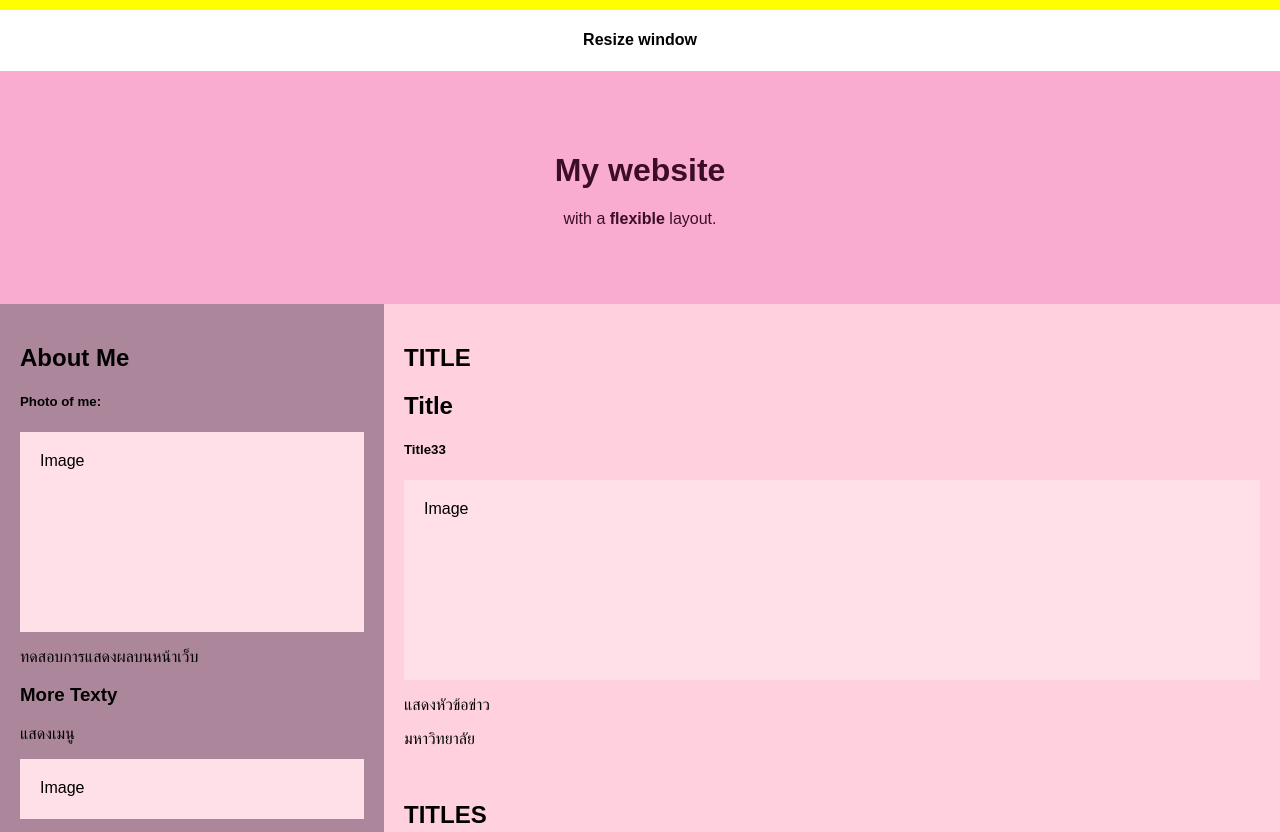
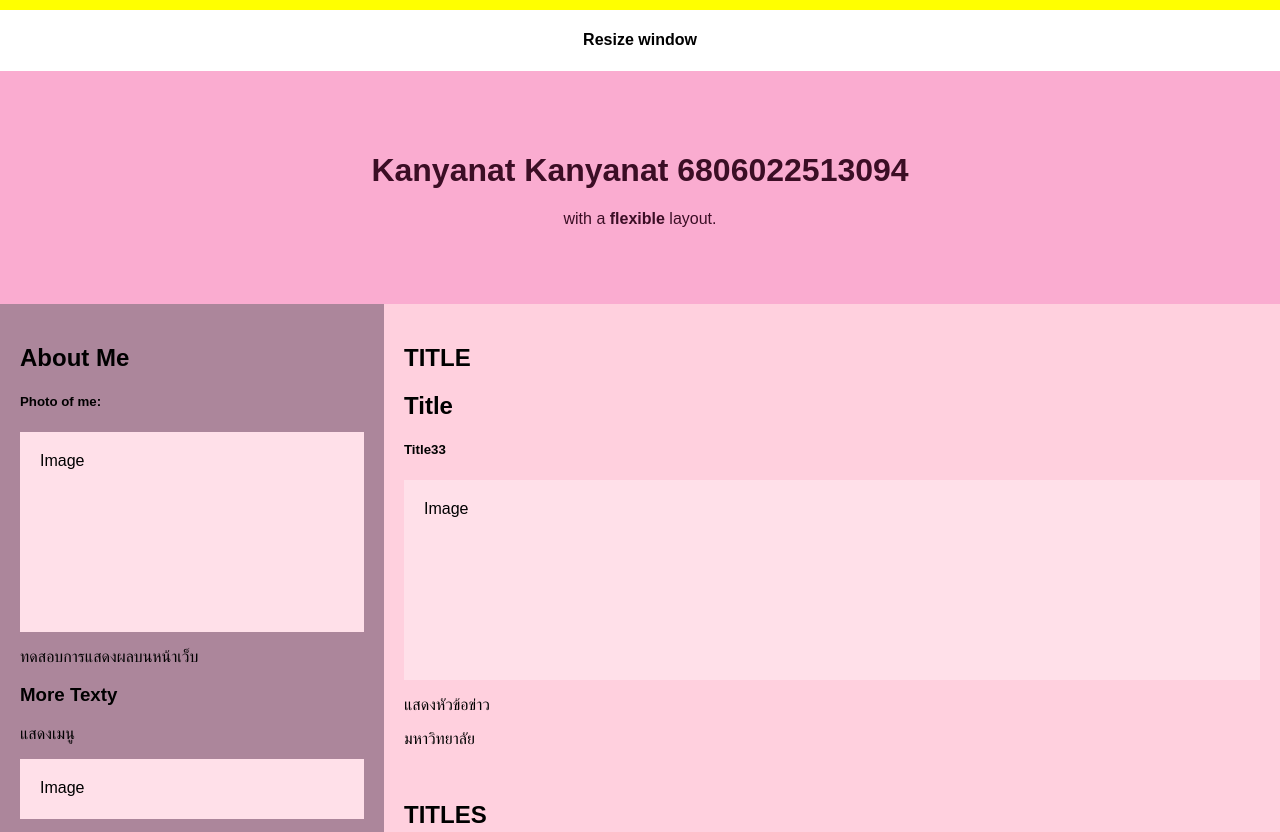
Before and after one commit to 0982871656Ice/intorINET, a plain HTML site: page res1.html in a window 1280 px wide. Shown: the top 832 px of the page. Drawn offline with Linux system fonts and the light colour scheme.

Commit message:
Add files via upload

```diff
--- a/res1.html
+++ b/res1.html
@@ -17,7 +17,7 @@
         Resize window
     </h4>
 <div class="header">
-    <h1>My website</h1>
+    <h1>Kanyanat Kanyanat 6806022513094 </h1>
     <p>with a <b>flexible</b> layout.</p>
 </div>
 <div class="navbar">
```
